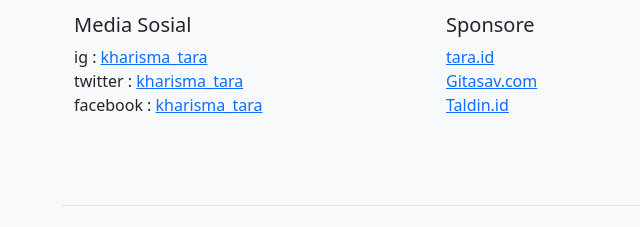
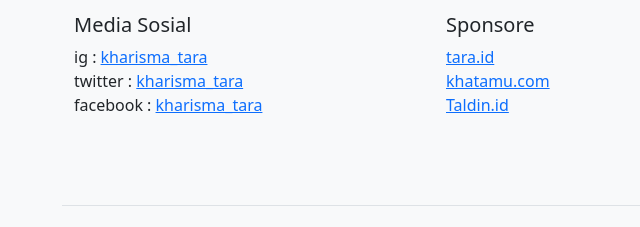
Before and after one commit to Kharismatara/Kharismatara.github.io, a plain HTML site: page galeri.html in a window 1280 px wide. Shown: the part 1913-2140 px from the top of the page, 20-660 px from the left. Drawn offline with nearby package versions, Linux system fonts and the light colour scheme.

Commit message:
mengganti khatamu.id

```diff
--- a/galeri.html
+++ b/galeri.html
@@ -225,7 +225,7 @@
                               <h5>Sponsore</h5>
                               <ul class="list-unstyled">
                                 <li><a href="#">tara.id</a></li>
-                                <li><a href="#">Gitasav.com</a></li>
+                                <li><a href="#">khatamu.com</a></li>
                                 <li><a href="#">Taldin.id</a></li>
                               </ul>
                             </div>
```
Also changed, not shown: index.html (+1 -1 lines).
